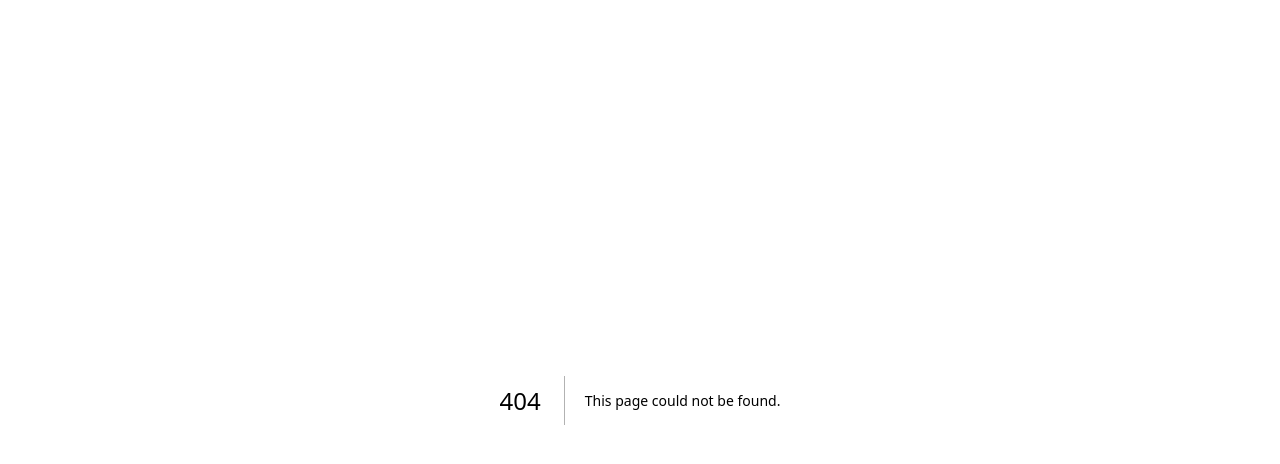
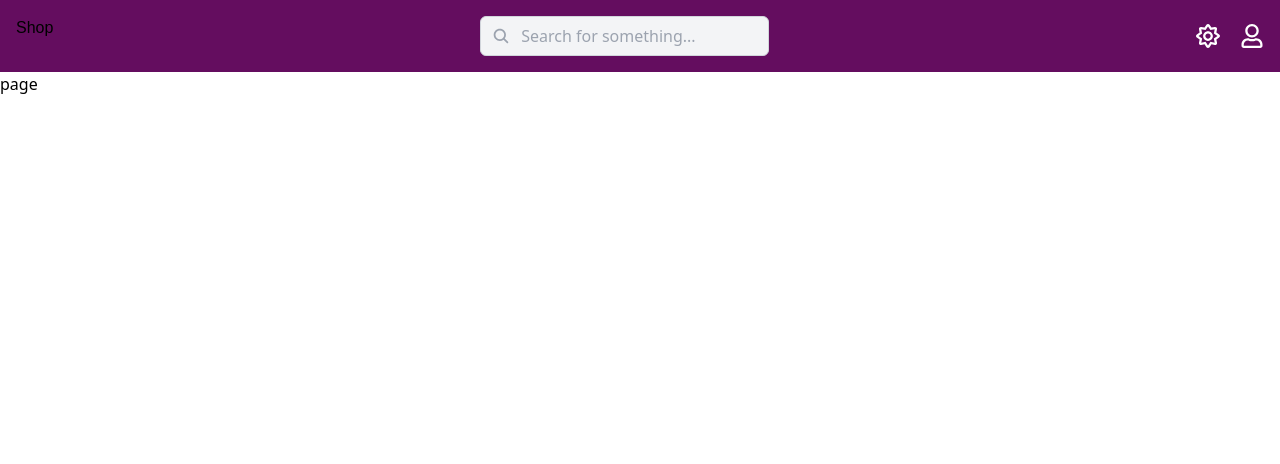
Before and after one commit to nurdoganbahadir/eCommarceExample, a Next.js app: page /1 in a window 1280 px wide. Before the commit this address had no page. Shown: the top 464 px of the page. Built offline with nearby package versions, Linux system fonts and the light colour scheme.

Commit message:
navbar stillendirmesi güncellendi config'e projede kullanılacak olan renk paletleri eklendi

```diff
--- /dev/null
+++ b/src/app/[productId]/page.js
@@ -0,0 +1,9 @@
+import React from 'react'
+
+function page() {
+  return (
+    <div>page</div>
+  )
+}
+
+export default page
--- a/src/app/layout.js
+++ b/src/app/layout.js
@@ -1,3 +1,6 @@
+import Navbar from "@/components/Navbar/page";
+import "./globals.css";
+
 export const metadata = {
   title: "Create Next App",
   description: "Generated by create next app",
@@ -6,7 +9,10 @@ export const metadata = {
 export default function RootLayout({ children }) {
   return (
     <html lang="en" className="dark">
-      <body>{children}</body>
+      <body>
+        <Navbar />
+        {children}
+      </body>
     </html>
   );
 }
--- a/src/app/page.js
+++ b/src/app/page.js
@@ -1,11 +1,10 @@
-import Navbar from "@/components/Navbar/page";
+import Products from "@/components/Products/page";
 import "./globals.css";
 
 export default function Home() {
   return (
-      <div>
-        <Navbar />
-      </div>
-
+    <div>
+      <Products />
+    </div>
   );
 }
--- a/src/components/Navbar/page.jsx
+++ b/src/components/Navbar/page.jsx
@@ -1,16 +1,15 @@
-import Head from "next/head";
 import { FaRegSun } from "react-icons/fa";
 import { FaRegUser } from "react-icons/fa";
 import { IoSearch } from "react-icons/io5";
 
 export default function Navbar() {
   return (
-    <nav className="bg-indigo-500 flex justify-between p-4">
+    <nav className="bg-primary flex justify-between p-4">
       <div className="hidden sm:block font-title">Shop</div>
       <form className="relative max-w-md">
         <input
           type="search"
-          className="w-full rounded-md h-10 pl-10 pr-4 text-gray-700 bg-gray-100 border border-gray-300 focus:outline-none focus:ring-2 focus:ring-amber-500 focus:border-amber-500 placeholder-gray-400"
+          className="w-full rounded-md h-10 pl-10 pr-4 text-gray-700 bg-gray-100 border border-gray-300 focus:outline-none placeholder-gray-400"
           placeholder="Search for something..."
         />
         <span className="absolute inset-y-0 left-3 flex items-center text-gray-400">
@@ -19,10 +18,10 @@ export default function Navbar() {
       </form>
       <div className="flex gap-5">
         <button>
-          <FaRegSun className="text-white w-6 h-6 hover:text-indigo-400" />
+          <FaRegSun className="text-white w-6 h-6 hover:text-secondary" />
         </button>
         <button>
-          <FaRegUser className="text-white w-6 h-6 hover:text-indigo-400" />
+          <FaRegUser className="text-white w-6 h-6 hover:text-secondary" />
         </button>
       </div>
     </nav>
--- /dev/null
+++ b/src/components/Products/page.jsx
@@ -0,0 +1,7 @@
+import React from "react";
+
+function Products() {
+  return <div>page</div>;
+}
+
+export default Products;
--- a/tailwind.config.js
+++ b/tailwind.config.js
@@ -8,7 +8,18 @@ module.exports = {
   ],
   theme: {
     extend: {
-      colors: {},
+      backgroundColor: {
+        primary: "#640D5F",
+        secondary: "#D91656",
+        btnColor: "#EB5B00",
+        lastColor: "#FFB200",
+      },
+      colors: {
+        primary: "#640D5F",
+        secondary: "#D91656",
+        btnColor: "#EB5B00",
+        lastColor: "#FFB200",
+      },
       fontFamily: {
         title: ["Bungee Spice", "sans-serif"],
         custom: ["Poppins", "Arial", "sans-serif"],
```
